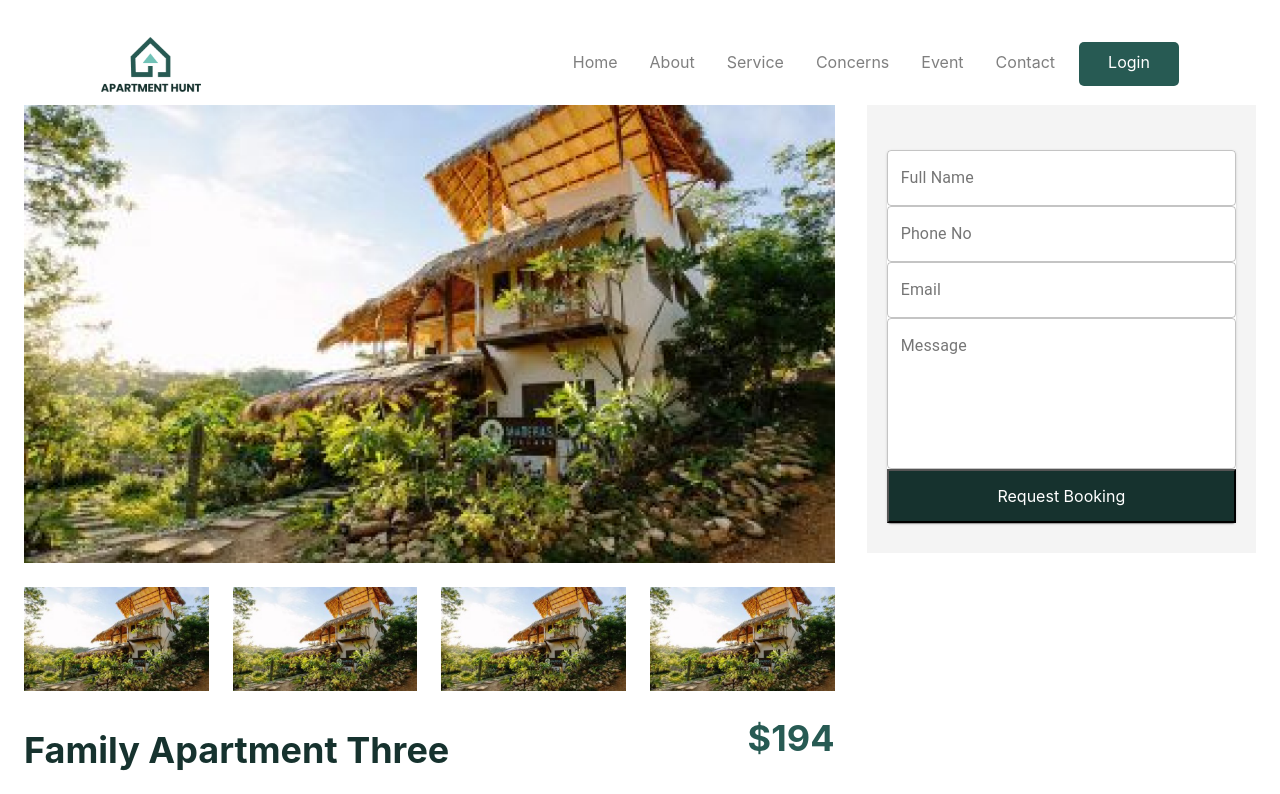
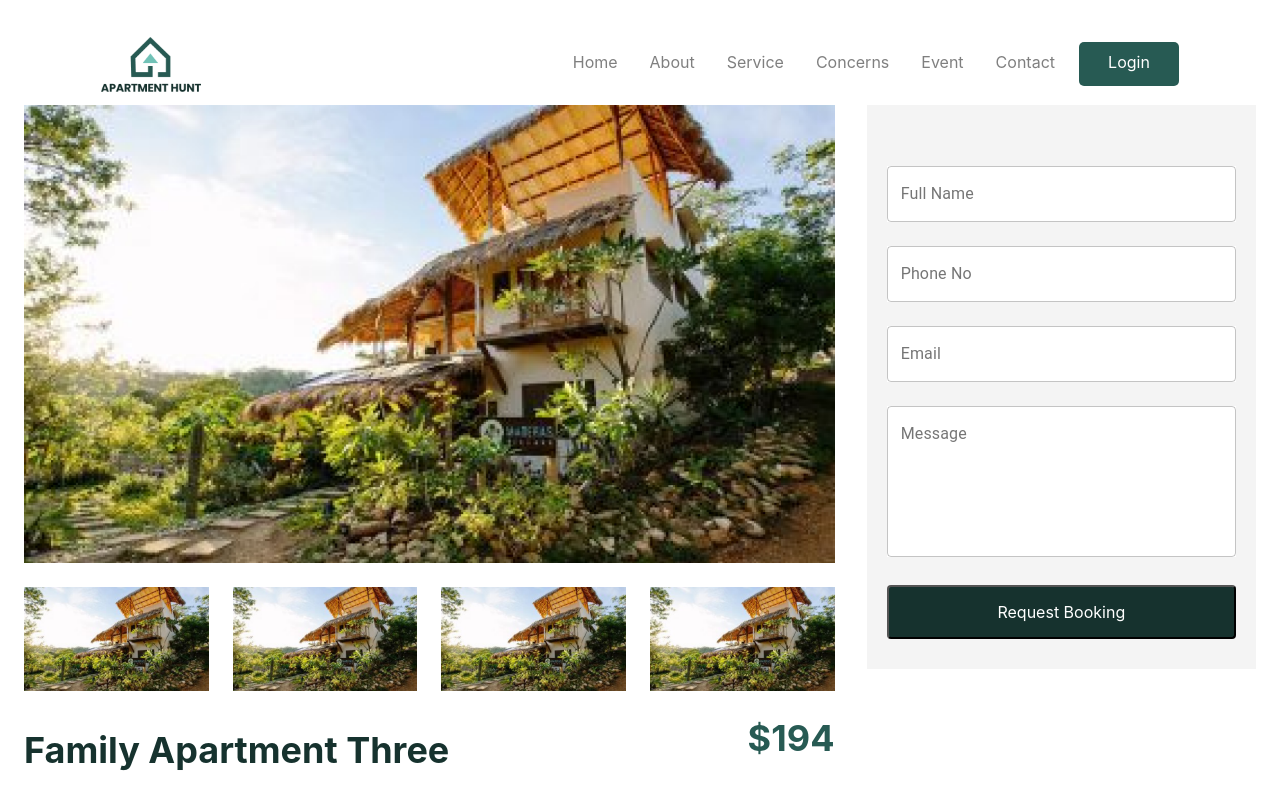
Before and after one commit to Asaduzzaman607/mern-apartment-rental-client, a React (Create React App) app: page /booking in a window 1280 px wide. Shown: the top 794 px of the page. Built offline with nearby package versions, Linux system fonts and the light colour scheme.

Commit message:
done house details booking form

```diff
--- a/package.json
+++ b/package.json
@@ -14,6 +14,7 @@
     "react": "^17.0.1",
     "react-bootstrap": "^1.4.0",
     "react-dom": "^17.0.1",
+    "react-hook-form": "^6.11.2",
     "react-image-gallery": "^1.0.8",
     "react-router-dom": "^5.2.0",
     "react-scripts": "4.0.0",
--- a/src/Components/BookHouse/BookingForm/BookingForm.js
+++ b/src/Components/BookHouse/BookingForm/BookingForm.js
@@ -1,48 +1,97 @@
 import { Box, Paper, TextField } from '@material-ui/core';
 import React from 'react';
+import { useForm } from 'react-hook-form';
 import "./BookingForm.scss";
 
 
 
 const BookingForm = () => {
+
+
+    const { register, handleSubmit, errors } = useForm();
+    const onSubmit = (data) => {
+        console.log(data);
+    }
     return (
         <>
             <Box className="form">
-                <Paper>
-                    <form>
+                    <form onSubmit={handleSubmit(onSubmit)}>
                         <TextField
+                            inputRef={register({
+                                required: "Full name is required",
+                            })}
                             fullWidth
                             id="name"
                             label="Full Name"
-                            helperText=""
+                            margin="normal"
                             variant="outlined"
+                            type="text"
+                            className="input"
+                            name="fullName"
+                            FormHelperTextProps={{
+
+                            }}
+                            helperText={errors.fullName && errors.fullName.message}
                         />
+
+
+
                         <TextField
+                            inputRef={register({
+                                required: "Phone number is required",
+                            })}
                             fullWidth
                             id="phone"
                             label="Phone No"
-                            helperText=""
+                            className="input"
+                            margin="normal"
+                            type="number"
+                            name="phone"
                             variant="outlined"
+                            FormHelperTextProps={{
+
+                            }}
+                            helperText={errors.phone && errors.phone.message}
                         />
                         <TextField
+                            inputRef={register({
+                                required: "Email is required",
+                            })}
                             fullWidth
                             id="email"
+                            className="input"
                             label="Email"
-                            helperText=""
+                            margin="normal"
+                            type="email"
+                            name="email"
                             variant="outlined"
+                            FormHelperTextProps={{
+
+                            }}
+                            helperText={errors.email && errors.email.message}
                         />
                         <TextField
+                            inputRef={register({
+                                required: "Message is required",
+                            })}
                             fullWidth
                             id="message"
                             label="Message"
+                            className="input"
+                            margin="normal"
+                            type="text"
                             multiline
+                            name="message"
                             rows={6}
-                            helperText=""
                             variant="outlined"
+                            FormHelperTextProps={{
+
+                            }}
+                            helperText={errors.message && errors.message.message}
                         />
+
                         <input className="submit" type="submit" value="Request Booking"/>
                     </form>
-                </Paper>
             </Box>
         </>
     );
--- a/src/Components/BookHouse/BookingForm/BookingForm.scss
+++ b/src/Components/BookHouse/BookingForm/BookingForm.scss
@@ -8,6 +8,9 @@
     background-color: #F4F4F4;
 }
 
+.input {
+    background-color: white;
+}
 
 
 .submit {
@@ -15,4 +18,6 @@
     padding: 13px 0;
     width: 100%;
     color: white;
+    margin-top: 20px;
+    border-radius: 4px;
 }
```
Also changed, not shown: 1 other file (tests, documents, lock files or other folders).
